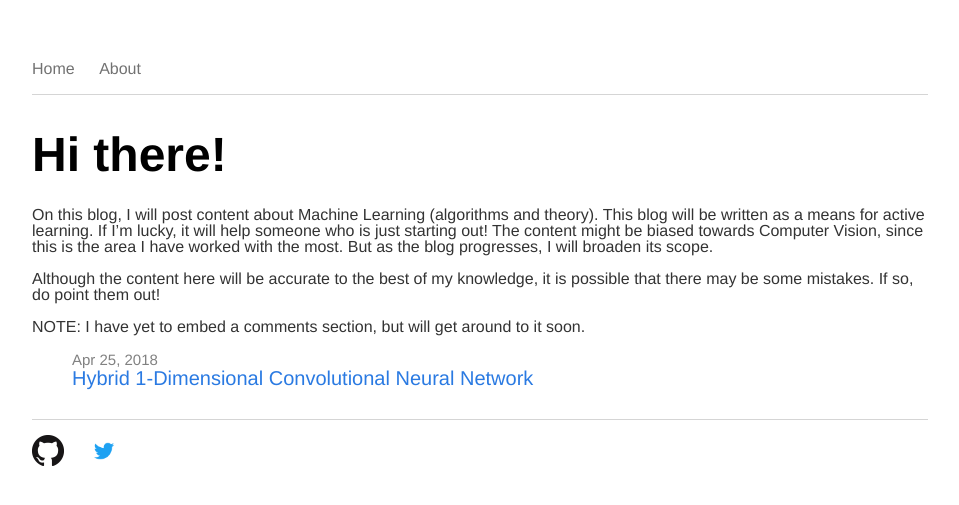
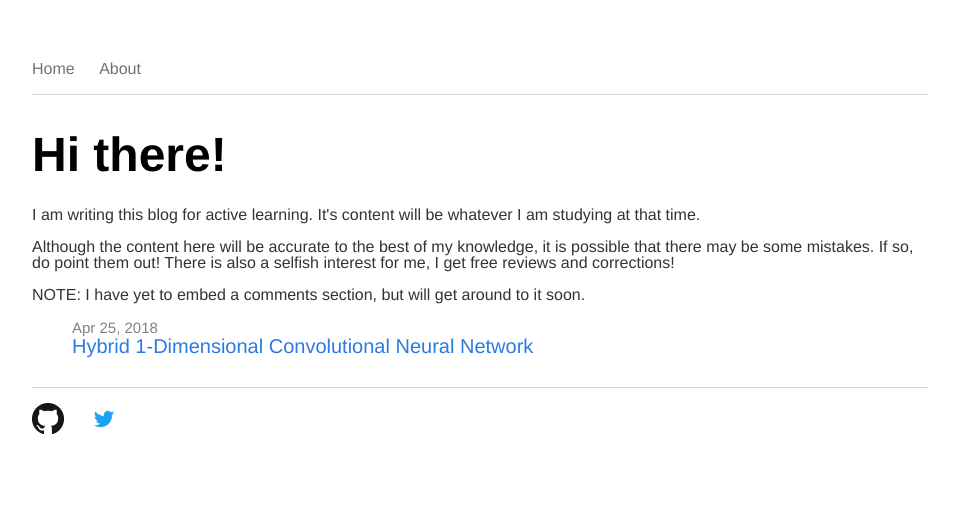
Before and after one commit to savadikarc/savadikarc.github.io, a Jekyll site: the page built from index.html, in a window 1280 px wide. Shown: the top 505 px of the page, without its empty margins (160-1119 px from the left). Built offline with Jekyll 4.4.1, drawn with Linux system fonts in a browser that asks for light colours.

Commit message:
Updated description

```diff
--- a/index.html
+++ b/index.html
@@ -4,8 +4,9 @@ title: Chinmay's Blog
 ---
 <div class="home">
 	<h1>Hi there!</h1>
-	<p>On this blog, I will post content about Machine Learning (algorithms and theory). This blog will be written as a means for active learning. If I’m lucky, it will help someone who is just starting out! The content might be biased towards Computer Vision, since this is the area I have worked with the most. But as the blog progresses, I will broaden its scope.</p>
-	<p>Although the content here will be accurate to the best of my knowledge, it is possible that there may be some mistakes. If so, do point them out!</p>
+	<p>I am writing this blog for active learning. It's content will be whatever I am studying at that time.</p>
+	<p>Although the content here will be accurate to the best of my knowledge, it is possible that there may be some mistakes.
+		If so, do point them out! There is also a selfish interest for me, I get free reviews and corrections!</p>
 	<p>NOTE: I have yet to embed a comments section, but will get around to it soon.</p>
 	<ul class="posts">
 		{% for post in site.posts %}
```
